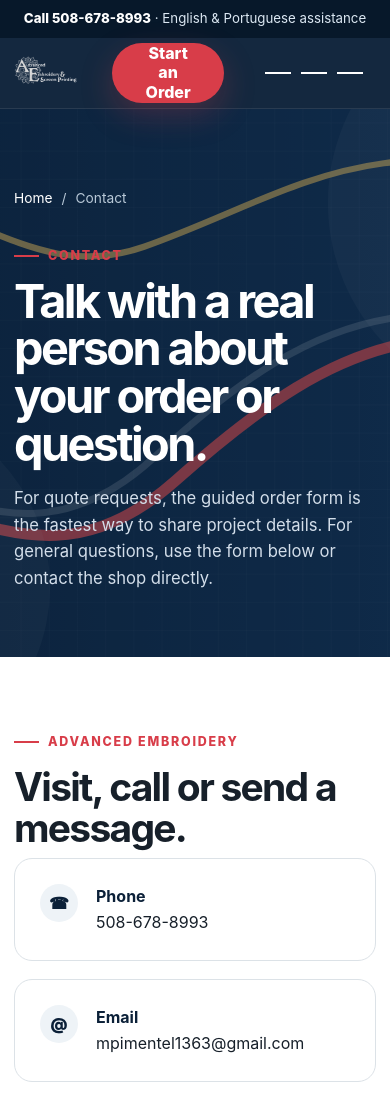
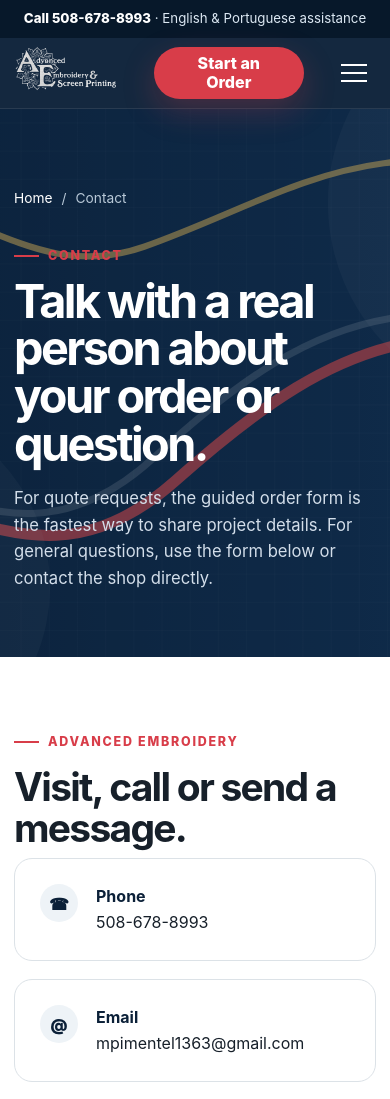
Before and after one commit to caliphsafe/adv-emb-sp, a website: page contact/index.html in a window 390 px wide. Shown: the top 1099 px of the page. Drawn offline with Linux system fonts and the light colour scheme.

Commit message:
Add files via upload

```diff
--- a/assets/css/styles.css
+++ b/assets/css/styles.css
@@ -138,3 +138,41 @@
     align-self:flex-start;
   }
 }
+
+/* Header and compact badge alignment correction — 2026-08-04 */
+/* Keep the mobile navigation trigger completely hidden on desktop. */
+.menu-button{
+  display:none;
+}
+
+/* Center short number/letter markers optically and mathematically. */
+.trust-icon{
+  display:grid;
+  place-items:center;
+  align-content:center;
+  justify-content:center;
+  text-align:center;
+  line-height:1;
+  padding:1px 0 0;
+  overflow:hidden;
+}
+
+/* Preserve the intended mobile menu control only at tablet/mobile widths. */
+@media(max-width:980px){
+  .menu-button{
+    display:flex;
+    flex-direction:column;
+    align-items:center;
+    justify-content:center;
+    width:44px;
+    height:44px;
+    min-width:44px;
+    padding:0;
+    margin-left:auto;
+  }
+
+  .menu-button span{
+    flex:0 0 auto;
+    margin:3px 0;
+  }
+}
```
